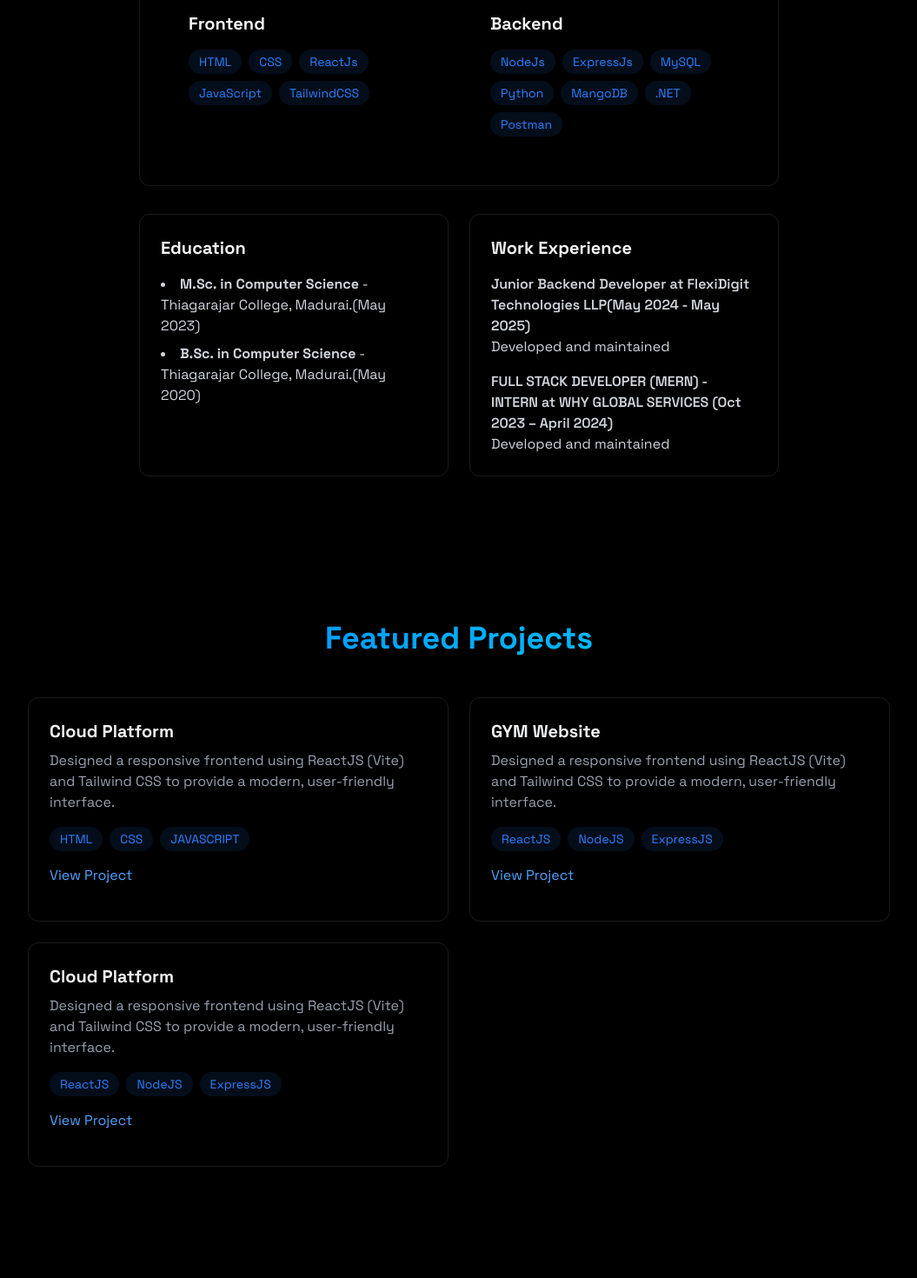
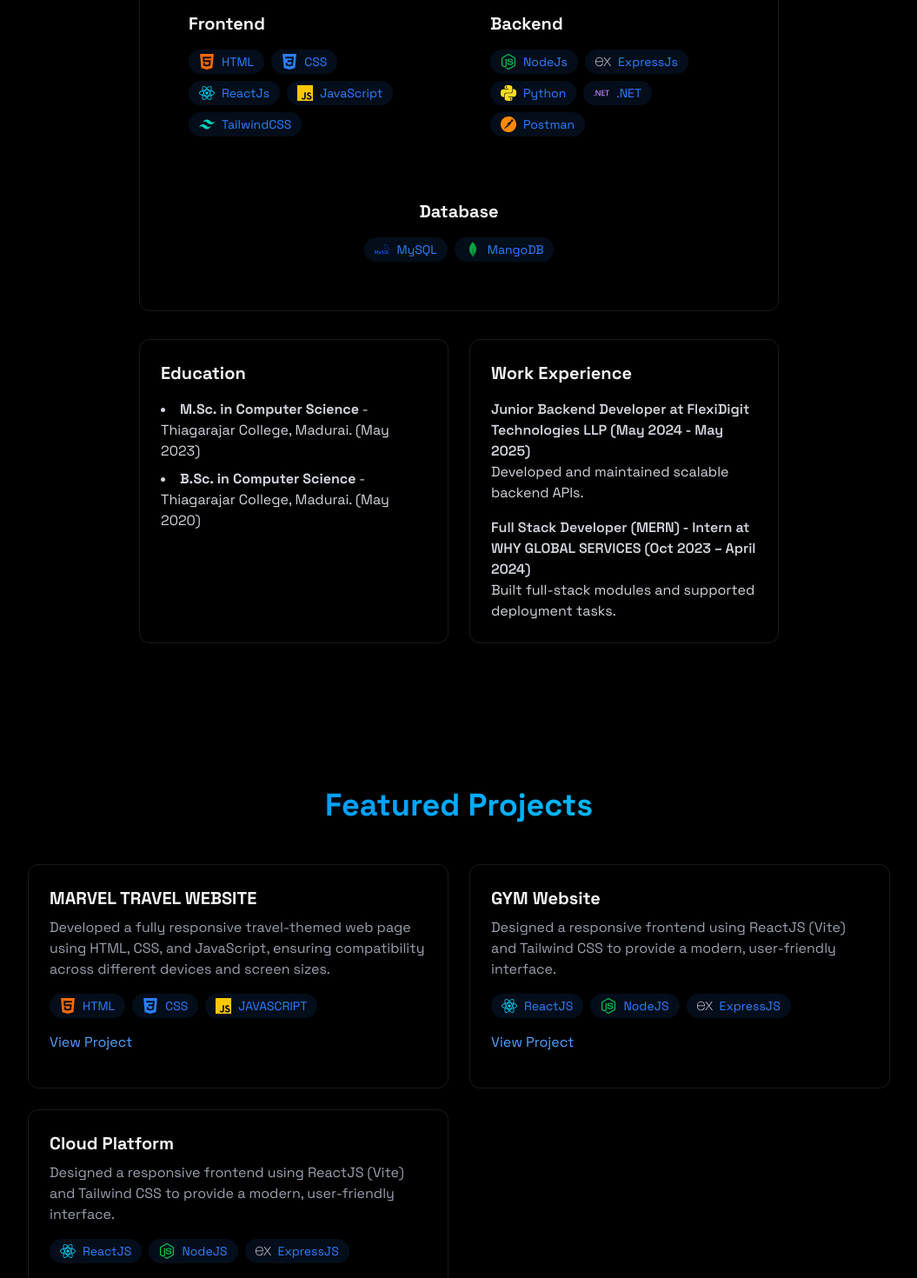
Before and after one commit to Siranjeeviv26/siranjeevi-v-portfoilo, a React (Vite) app: page / in a window 1280 px wide. Shown: the part 1140-2610 px from the top of the page at 87% size, without its empty margins (112-1167 px from the left). Built offline with nearby package versions, Linux system fonts and the light colour scheme.

Commit message:
new features

```diff
--- a/src/components/Navbar.jsx
+++ b/src/components/Navbar.jsx
@@ -9,9 +9,9 @@ export const Navbar = ({ menuOpen, setMenuOpen }) => {
     <nav className="fixed top-0 w-full z-40 bg-[rgba(10,10,10,0.8)] backdrop-blur-lg border-b border-white/10 shadow-lg">
       <div className="max-w-5xl mx-auto px-4">
         <div className="flex justify-between items-center h-16">
-          <a href="#home" className="font-mono text-xl font-bold text-white">
+          {/* <a href="#home" className="font-mono text-xl font-bold text-white">
             pedro<span className="text-blue-500">.tech</span>
-          </a>
+          </a> */}
 
           <div
             className="w-7 h-5 relative cursor-pointer z-40 md:hidden"
@@ -20,7 +20,7 @@ export const Navbar = ({ menuOpen, setMenuOpen }) => {
             &#9776;
           </div>
 
-          <div className="hidden md:flex items-center space-x-8">
+          <div className="hidden md:flex items-center space-x-8 ml-auto">
             <a href="#home" className="text-gray-300 hover:text-white transition-colors">
               Home
             </a>
--- a/src/components/sections/About.jsx
+++ b/src/components/sections/About.jsx
@@ -1,24 +1,47 @@
 import { RevealOnScroll } from "../RevealOnScroll";
+import {
+  SiHtml5,
+  SiCss3,
+  SiReact,
+  SiJavascript,
+  SiTailwindcss,
+  SiNodedotjs,
+  SiExpress,
+  SiPython,
+  SiDotnet,
+  SiPostman,
+  SiMysql,
+  SiMongodb,
+} from "react-icons/si";
+
+// Icon mapping by category
+const techIcons = {
+  HTML: <SiHtml5 className="text-orange-500 text-lg" />,
+  CSS: <SiCss3 className="text-blue-500 text-lg" />,
+  ReactJs: <SiReact className="text-cyan-400 text-lg" />,
+  JavaScript: <SiJavascript className="text-yellow-400 text-lg" />,
+  TailwindCSS: <SiTailwindcss className="text-teal-400 text-lg" />,
+  NodeJs: <SiNodedotjs className="text-green-500 text-lg" />,
+  ExpressJs: <SiExpress className="text-gray-300 text-lg" />,
+  Python: <SiPython className="text-yellow-300 text-lg" />,
+  ".NET": <SiDotnet className="text-purple-400 text-lg" />,
+  Postman: <SiPostman className="text-orange-400 text-lg" />,
+  MySQL: <SiMysql className="text-blue-600 text-lg" />,
+  MangoDB: <SiMongodb className="text-green-600 text-lg" />,
+};
 
 export const About = () => {
-
   const frontendSkills = [
     "HTML",
     "CSS",
     "ReactJs",
     "JavaScript",
-        "TailwindCSS"
+    "TailwindCSS",
   ];
 
-    const backendSkills = [
-        "NodeJs",
-        "ExpressJs",
-        "MySQL",
-        "Python",
-        "MangoDB",
-        ".NET",
-        "Postman"
-    ]
+  const backendSkills = ["NodeJs", "ExpressJs", "Python", ".NET", "Postman"];
+
+  const dataBaseSkills = ["MySQL", "MangoDB"];
 
   return (
     <section
@@ -32,61 +55,100 @@ export const About = () => {
           </h2>
           <div className="glass rounded-xl p-8 border-white/10 border hover:-translate-y-1 translate-all">
             <p className="text-gray-300 mb-6">
-                As a Full-Stack Developer with a strong foundation in backend engineering and hands-on experience in building responsive, user-friendly frontends.
-                With 1 year 8 months of professional experience, I've contributed to the development of scalable and secure systems across diverse domains including e-commerce, warehouse management, HR systems, and hotel administration.
+              As a Full-Stack Developer with a strong foundation in backend
+              engineering and hands-on experience in building responsive,
+              user-friendly frontends. With 1 year 8 months of professional
+              experience, I've contributed to the development of scalable and
+              secure systems across diverse domains including e-commerce,
+              warehouse management, HR systems, and hotel administration.
             </p>
+
             <div className="grid grid-cols-1 md:grid-cols-2 gap-6">
-                <div  className="rounded-xl p-6 hover:-translate-y-1 transition-all">
+              {/* Frontend */}
+              <div className="rounded-xl p-6 hover:-translate-y-1 transition-all">
                 <h3 className="text-xl font-bold mb-4">Frontend</h3>
                 <div className="flex flex-wrap gap-2">
-                        {frontendSkills.map((tech, key)=> (
+                  {frontendSkills.map((tech, key) => (
                     <span
                       key={key}
-                                    className="bg-blue-500/10 text-blue-500 py-1 px-3 rounded-full text-sm hover:bg-blue-500/20 hover:shadow-[0_2px_8px_rgba(59,130,246,0.1) transition-all">
-                                    {tech}
+                      className="flex items-center gap-2 bg-blue-500/10 text-blue-500 py-1 px-3 rounded-full text-sm hover:bg-blue-500/20 hover:shadow-[0_2px_8px_rgba(59,130,246,0.1)] transition-all"
+                    >
+                      {techIcons[tech]} {tech}
                     </span>
                   ))}
                 </div>
               </div>
 
-                <div  className="rounded-xl p-6 hover:-translate-y-1 transition-all">
+              {/* Backend */}
+              <div className="rounded-xl p-6 hover:-translate-y-1 transition-all">
                 <h3 className="text-xl font-bold mb-4">Backend</h3>
                 <div className="flex flex-wrap gap-2">
-                        {backendSkills.map((tech, key)=> (
+                  {backendSkills.map((tech, key) => (
                     <span
                       key={key}
-                                    className="bg-blue-500/10 text-blue-500 py-1 px-3 rounded-full text-sm hover:bg-blue-500/20 hover:shadow-[0_2px_8px_rgba(59,130,2246,0.2) transition">
-                                    {tech}
+                      className="flex items-center gap-2 bg-blue-500/10 text-blue-500 py-1 px-3 rounded-full text-sm hover:bg-blue-500/20 hover:shadow-[0_2px_8px_rgba(59,130,246,0.2)] transition"
+                    >
+                      {techIcons[tech]} {tech}
+                    </span>
+                  ))}
+                </div>
+              </div>
+
+              {/* Database */}
+                <div className="md:col-span-2 flex justify-center">
+                    <div className="rounded-xl p-6 hover:-translate-y-1 transition-all w-full md:w-1/2">
+                        <h3 className="text-xl font-bold mb-4 text-center">Database</h3>
+                        <div className="flex flex-wrap justify-center gap-2">
+                        {dataBaseSkills.map((tech, key) => (
+                            <span
+                            key={key}
+                            className="flex items-center gap-2 bg-blue-500/10 text-blue-500 py-1 px-3 rounded-full text-sm hover:bg-blue-500/20 hover:shadow-[0_2px_8px_rgba(59,130,246,0.2)] transition"
+                            >
+                            {techIcons[tech]} {tech}
                             </span>
                         ))}
                         </div>
                     </div>
                 </div>
+
+            </div>
           </div>
 
+          {/* Education & Work Experience */}
           <div className="grid grid-cols-1 md:grid-cols-2 gap-6 mt-8">
+            {/* Education */}
             <div className="p-6 rounded-xl border-white/10 border hover:-translate-all">
               <h3 className="text-xl font-bold mb-4">Education</h3>
               <ul className="list-disc list-inside text-gray-300 space-y-2">
                 <li>
-                    <strong> M.Sc. in Computer Science</strong> - Thiagarajar College, Madurai.(May 2023)
+                  <strong>M.Sc. in Computer Science</strong> - Thiagarajar
+                  College, Madurai. (May 2023)
                 </li>
                 <li>
-                    <strong> B.Sc. in Computer Science</strong> - Thiagarajar College, Madurai.(May 2020)
+                  <strong>B.Sc. in Computer Science</strong> - Thiagarajar
+                  College, Madurai. (May 2020)
                 </li>
               </ul>
             </div>
+
+            {/* Work Experience */}
             <div className="p-6 rounded-xl border-white/10 border hover:-translate-all">
               <h3 className="text-xl font-bold mb-4">Work Experience</h3>
               <div className="space-y-4 text-gray-300">
                 <div>
-                    <h4 className="font-semibold">Junior Backend Developer at FlexiDigit Technologies LLP(May 2024 - May 2025)</h4>
-                    <p>Developed and maintained </p>
+                  <h4 className="font-semibold">
+                    Junior Backend Developer at FlexiDigit Technologies LLP
+                    (May 2024 - May 2025)
+                  </h4>
+                  <p>Developed and maintained scalable backend APIs.</p>
                 </div>
 
                 <div>
-                    <h4 className="font-semibold">FULL STACK DEVELOPER (MERN) - INTERN at WHY GLOBAL SERVICES (Oct 2023 – April 2024)</h4>
-                    <p>Developed and maintained </p>
+                  <h4 className="font-semibold">
+                    Full Stack Developer (MERN) - Intern at WHY GLOBAL SERVICES
+                    (Oct 2023 – April 2024)
+                  </h4>
+                  <p>Built full-stack modules and supported deployment tasks.</p>
                 </div>
               </div>
             </div>
--- a/src/components/sections/Projects.jsx
+++ b/src/components/sections/Projects.jsx
@@ -1,10 +1,109 @@
+// import { RevealOnScroll } from "../RevealOnScroll";
+
+// export const Projects = () => {
+//     return (
+//         <section
+//             id="projects"
+//             className="min-h-screen flex items-center justify-center py-20">
+//                 <RevealOnScroll>
+//                     <div className="max-w-5xl mx-auto px-4">
+//                 <h2 className="text-4xl font-bold bg-gradient-to-r from-blue-500 to-cyan-400 bg-clip-text text-transparent text-center">
+//                     Featured Projects
+//                 </h2>
+
+//                 <div className="grid grid-cols-1 md:grid-cols-2 gap-6 mt-12">
+//                     <div className="p-6 rounded-xl border border-white/10 hover:translate-y-1 hover:border-blue-500/30 hover:shadow-[0_2px_8px_rgba(59,130,246,0.2)] transition-all">
+//                         <h3 className="text-xl font-bold mb-2">MARVEL TRAVEL WEBSITE</h3>
+//                         <p className="text-gray-400 mb-4">
+//                             Developed a fully responsive travel-themed web page using HTML, CSS, and JavaScript, ensuring compatibility
+//                             across different devices and screen sizes.
+//                         </p>
+//                         <div className="flex gap-2 flex-wrap">
+//                             {["HTML", "CSS", "JAVASCRIPT"].map((tech) => (
+//                                 <span
+//                                     key={tech}
+//                                     className="bg-blue-500/10 text-blue-500 py-1 px-3 rounded-full text-sm hover:bg-blue-500/20 hover:shadow-[0_2px_8px_rgba(59,130,246,0.2)] transition">
+//                                     {tech}
+//                                 </span>
+//                             ))}
+//                         </div>
+//                         <div className="flex justify-between items-center">
+//                             <a href="https://guild-master-ethan-hunt-code-eh1.netlify.app/" className="text-blue-400 hover:text-blue-300 transition-colors my-4">{""} View Project{""} </a>
+//                         </div>
+//                     </div>
+
+//                     <div className="p-6 rounded-xl border border-white/10 hover:translate-y-1 hover:border-blue-500/30 hover:shadow-[0_2px_8px_rgba(59,130,246,0.2)] transition-all">
+//                         <h3 className="text-xl font-bold mb-2">GYM Website</h3>
+//                         <p className="text-gray-400 mb-4">
+//                             Designed a responsive frontend using ReactJS (Vite) and Tailwind CSS to provide a modern,
+//                             user-friendly interface.
+//                         </p>
+//                         <div className="flex gap-2 flex-wrap">
+//                             {["ReactJS", "NodeJS", "ExpressJS"].map((tech) => (
+//                                 <span
+//                                     key={tech}
+//                                     className="bg-blue-500/10 text-blue-500 py-1 px-3 rounded-full text-sm hover:bg-blue-500/20 hover:shadow-[0_2px_8px_rgba(59,130,246,0.2)] transition">
+//                                     {tech}
+//                                 </span>
+//                             ))}
+//                         </div>
+//                         <div className="flex justify-between items-center">
+//                             <a href="#" className="text-blue-400 hover:text-blue-300 transition-colors my-4">{""} View Project{""} </a>
+//                         </div>
+//                     </div>
+
+//                     <div className="p-6 rounded-xl border border-white/10 hover:translate-y-1 hover:border-blue-500/30 hover:shadow-[0_2px_8px_rgba(59,130,246,0.2)] transition-all">
+//                         <h3 className="text-xl font-bold mb-2">Cloud Platform</h3>
+//                         <p className="text-gray-400 mb-4">
+//                             Designed a responsive frontend using ReactJS (Vite) and Tailwind CSS to provide a modern,
+//                             user-friendly interface.
+//                         </p>
+//                         <div className="flex gap-2 flex-wrap">
+//                             {["ReactJS", "NodeJS", "ExpressJS"].map((tech) => (
+//                                 <span
+//                                     key={tech}
+//                                     className="bg-blue-500/10 text-blue-500 py-1 px-3 rounded-full text-sm hover:bg-blue-500/20 hover:shadow-[0_2px_8px_rgba(59,130,246,0.2)] transition">
+//                                     {tech}
+//                                 </span>
+//                             ))}
+//                         </div>
+//                         <div className="flex justify-between items-center">
+//                             <a href="#" className="text-blue-400 hover:text-blue-300 transition-colors my-4">{""} View Project{""} </a>
+//                         </div>
+//                     </div>
+//                 </div>
+//             </div>
+//                 </RevealOnScroll>
+//         </section>
+//     );
+// }
+
+
 import { RevealOnScroll } from "../RevealOnScroll";
+import {
+  SiHtml5,
+  SiCss3,
+  SiJavascript,
+  SiReact,
+  SiNodedotjs,
+  SiExpress,
+} from "react-icons/si";
+
+const techIcons = {
+  HTML: <SiHtml5 className="text-orange-500 text-lg" />,
+  CSS: <SiCss3 className="text-blue-500 text-lg" />,
+  JAVASCRIPT: <SiJavascript className="text-yellow-400 text-lg" />,
+  ReactJS: <SiReact className="text-cyan-400 text-lg" />,
+  NodeJS: <SiNodedotjs className="text-green-500 text-lg" />,
+  ExpressJS: <SiExpress className="text-gray-300 text-lg" />,
+};
 
 export const Projects = () => {
   return (
     <section
       id="projects"
-            className="min-h-screen flex items-center justify-center py-20">
+      className="min-h-screen flex items-center justify-center py-20"
+    >
       <RevealOnScroll>
         <div className="max-w-5xl mx-auto px-4">
           <h2 className="text-4xl font-bold bg-gradient-to-r from-blue-500 to-cyan-400 bg-clip-text text-transparent text-center">
@@ -12,63 +111,87 @@ export const Projects = () => {
           </h2>
 
           <div className="grid grid-cols-1 md:grid-cols-2 gap-6 mt-12">
+            {/* Project 1 */}
             <div className="p-6 rounded-xl border border-white/10 hover:translate-y-1 hover:border-blue-500/30 hover:shadow-[0_2px_8px_rgba(59,130,246,0.2)] transition-all">
-                        <h3 className="text-xl font-bold mb-2">Cloud Platform</h3>
+              <h3 className="text-xl font-bold mb-2">MARVEL TRAVEL WEBSITE</h3>
               <p className="text-gray-400 mb-4">
-                            Designed a responsive frontend using ReactJS (Vite) and Tailwind CSS to provide a modern,
-                            user-friendly interface.
+                Developed a fully responsive travel-themed web page using HTML,
+                CSS, and JavaScript, ensuring compatibility across different
+                devices and screen sizes.
               </p>
               <div className="flex gap-2 flex-wrap">
                 {["HTML", "CSS", "JAVASCRIPT"].map((tech) => (
                   <span
                     key={tech}
-                                    className="bg-blue-500/10 text-blue-500 py-1 px-3 rounded-full text-sm hover:bg-blue-500/20 hover:shadow-[0_2px_8px_rgba(59,130,246,0.2)] transition">
-                                    {tech}
+                    className="flex items-center gap-2 bg-blue-500/10 text-blue-500 py-1 px-3 rounded-full text-sm hover:bg-blue-500/20 hover:shadow-[0_2px_8px_rgba(59,130,246,0.2)] transition"
+                  >
+                    {techIcons[tech]} <span>{tech}</span>
                   </span>
                 ))}
               </div>
               <div className="flex justify-between items-center">
-                            <a href="#" className="text-blue-400 hover:text-blue-300 transition-colors my-4">{""} View Project{""} </a>
+                <a
+                  href="https://siranjeeviv26.github.io/travel/"
+                  target="_blank"
+                  rel="noopener noreferrer"
+                  className="text-blue-400 hover:text-blue-300 transition-colors my-4"
+                >
+                  View Project
+                </a>
               </div>
             </div>
 
+            {/* Project 2 */}
             <div className="p-6 rounded-xl border border-white/10 hover:translate-y-1 hover:border-blue-500/30 hover:shadow-[0_2px_8px_rgba(59,130,246,0.2)] transition-all">
               <h3 className="text-xl font-bold mb-2">GYM Website</h3>
               <p className="text-gray-400 mb-4">
-                            Designed a responsive frontend using ReactJS (Vite) and Tailwind CSS to provide a modern,
-                            user-friendly interface.
+                Designed a responsive frontend using ReactJS (Vite) and Tailwind
+                CSS to provide a modern, user-friendly interface.
               </p>
               <div className="flex gap-2 flex-wrap">
                 {["ReactJS", "NodeJS", "ExpressJS"].map((tech) => (
                   <span
                     key={tech}
-                                    className="bg-blue-500/10 text-blue-500 py-1 px-3 rounded-full text-sm hover:bg-blue-500/20 hover:shadow-[0_2px_8px_rgba(59,130,246,0.2)] transition">
-                                    {tech}
+                    className="flex items-center gap-2 bg-blue-500/10 text-blue-500 py-1 px-3 rounded-full text-sm hover:bg-blue-500/20 hover:shadow-[0_2px_8px_rgba(59,130,246,0.2)] transition"
+                  >
+                    {techIcons[tech]} <span>{tech}</span>
                   </span>
                 ))}
               </div>
               <div className="flex justify-between items-center">
-                            <a href="#" className="text-blue-400 hover:text-blue-300 transition-colors my-4">{""} View Project{""} </a>
+                <a
+                  href="#"
+                  className="text-blue-400 hover:text-blue-300 transition-colors my-4"
+                >
+                  View Project
+                </a>
               </div>
             </div>
 
+            {/* Project 3 */}
             <div className="p-6 rounded-xl border border-white/10 hover:translate-y-1 hover:border-blue-500/30 hover:shadow-[0_2px_8px_rgba(59,130,246,0.2)] transition-all">
               <h3 className="text-xl font-bold mb-2">Cloud Platform</h3>
               <p className="text-gray-400 mb-4">
-                            Designed a responsive frontend using ReactJS (Vite) and Tailwind CSS to provide a modern,
-                            user-friendly interface.
+                Designed a responsive frontend using ReactJS (Vite) and Tailwind
+                CSS to provide a modern, user-friendly interface.
               </p>
               <div className="flex gap-2 flex-wrap">
                 {["ReactJS", "NodeJS", "ExpressJS"].map((tech) => (
                   <span
                     key={tech}
-                                    className="bg-blue-500/10 text-blue-500 py-1 px-3 rounded-full text-sm hover:bg-blue-500/20 hover:shadow-[0_2px_8px_rgba(59,130,246,0.2)] transition">
-                                    {tech}
+                    className="flex items-center gap-2 bg-blue-500/10 text-blue-500 py-1 px-3 rounded-full text-sm hover:bg-blue-500/20 hover:shadow-[0_2px_8px_rgba(59,130,246,0.2)] transition"
+                  >
+                    {techIcons[tech]} <span>{tech}</span>
                   </span>
                 ))}
               </div>
               <div className="flex justify-between items-center">
-                            <a href="#" className="text-blue-400 hover:text-blue-300 transition-colors my-4">{""} View Project{""} </a>
+                <a
+                  href="#"
+                  className="text-blue-400 hover:text-blue-300 transition-colors my-4"
+                >
+                  View Project
+                </a>
               </div>
             </div>
           </div>
@@ -76,4 +199,4 @@ export const Projects = () => {
       </RevealOnScroll>
     </section>
   );
-}
+};
--- a/src/index.css
+++ b/src/index.css
@@ -46,3 +46,12 @@ html, body{
   opacity: 1;
   transform: translateY(0);
 }
+
+/* index.css */
+.scrollbar-hide::-webkit-scrollbar {
+  display: none;
+}
+.scrollbar-hide {
+  -ms-overflow-style: none;
+  scrollbar-width: none;
+}
```
Also changed, not shown: package.json (+4 -3 lines), src/components/sections/Home.jsx (+11 -0 lines), 2 other files (tests, documents, lock files or other folders). Lines whose indentation alone changed are shown as unchanged.
